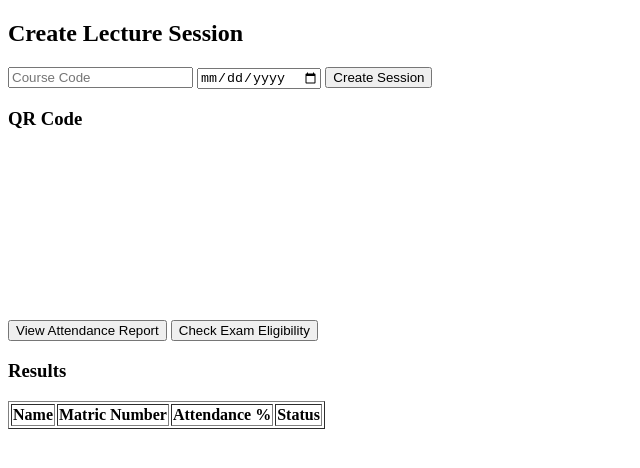
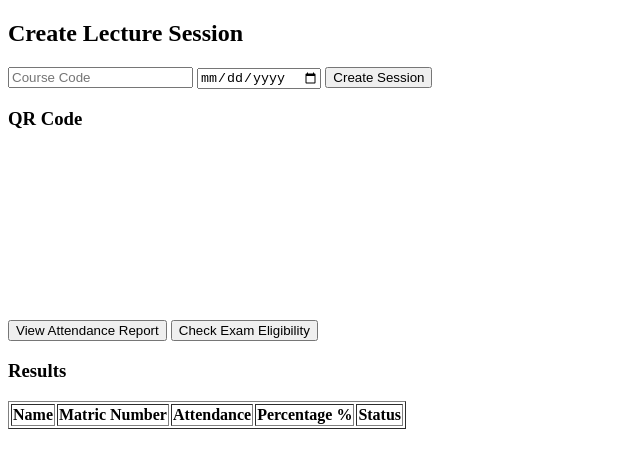
Before and after one commit to realworldtechbuilders-lang/AATU-Attendance-System, a plain HTML site: page frontend/dashboard.html in a window 1280 px wide. Shown: the whole page, without its empty margins (0-640 px from the left). Drawn offline with nearby package versions, Linux system fonts and the light colour scheme.

Commit message:
included a column for student percentage

```diff
--- a/frontend/dashboard.html
+++ b/frontend/dashboard.html
@@ -28,7 +28,8 @@
 <tr>
 <th>Name</th>
 <th>Matric Number</th>
-<th>Attendance %</th>
+<th>Attendance</th>
+<th>Percentage %</th>
 <th>Status</th>
 </tr>
 </thead>
```
